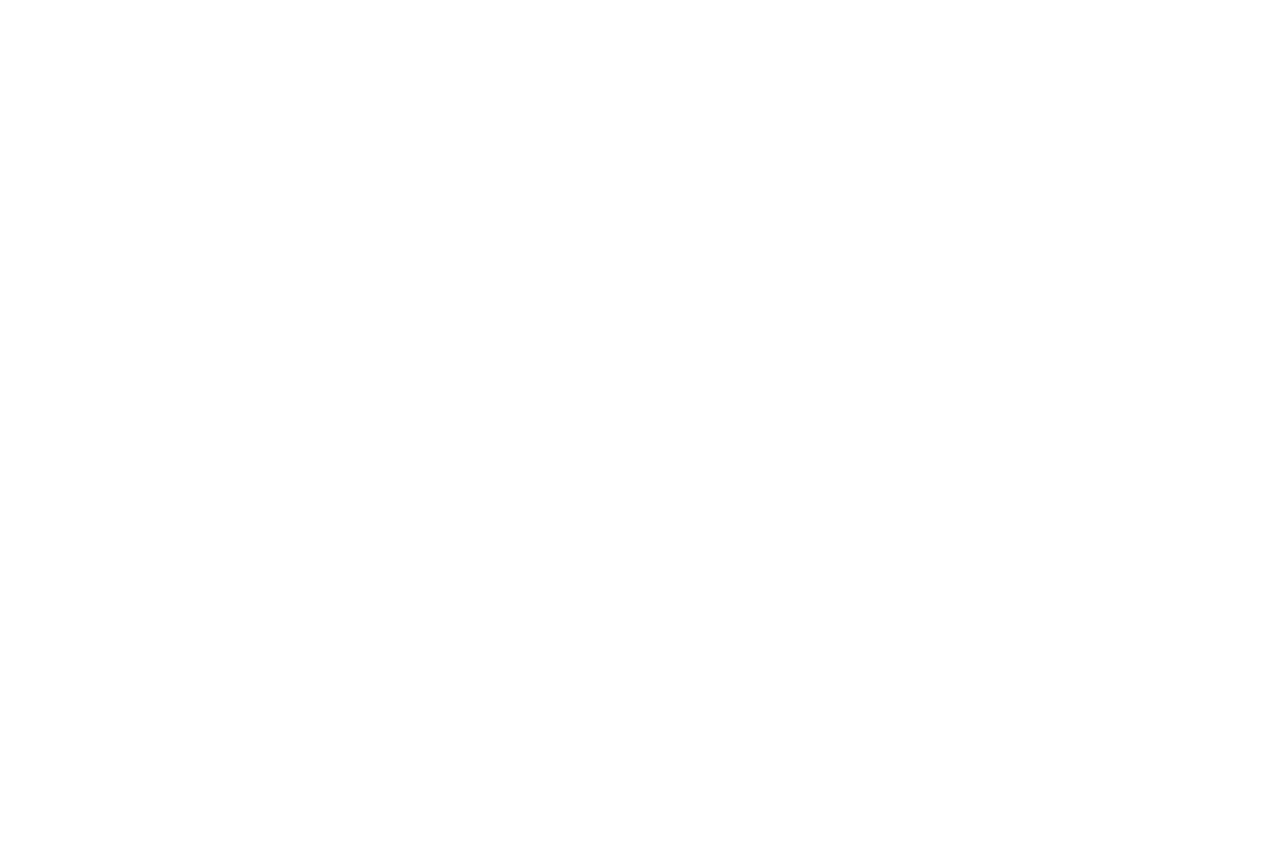
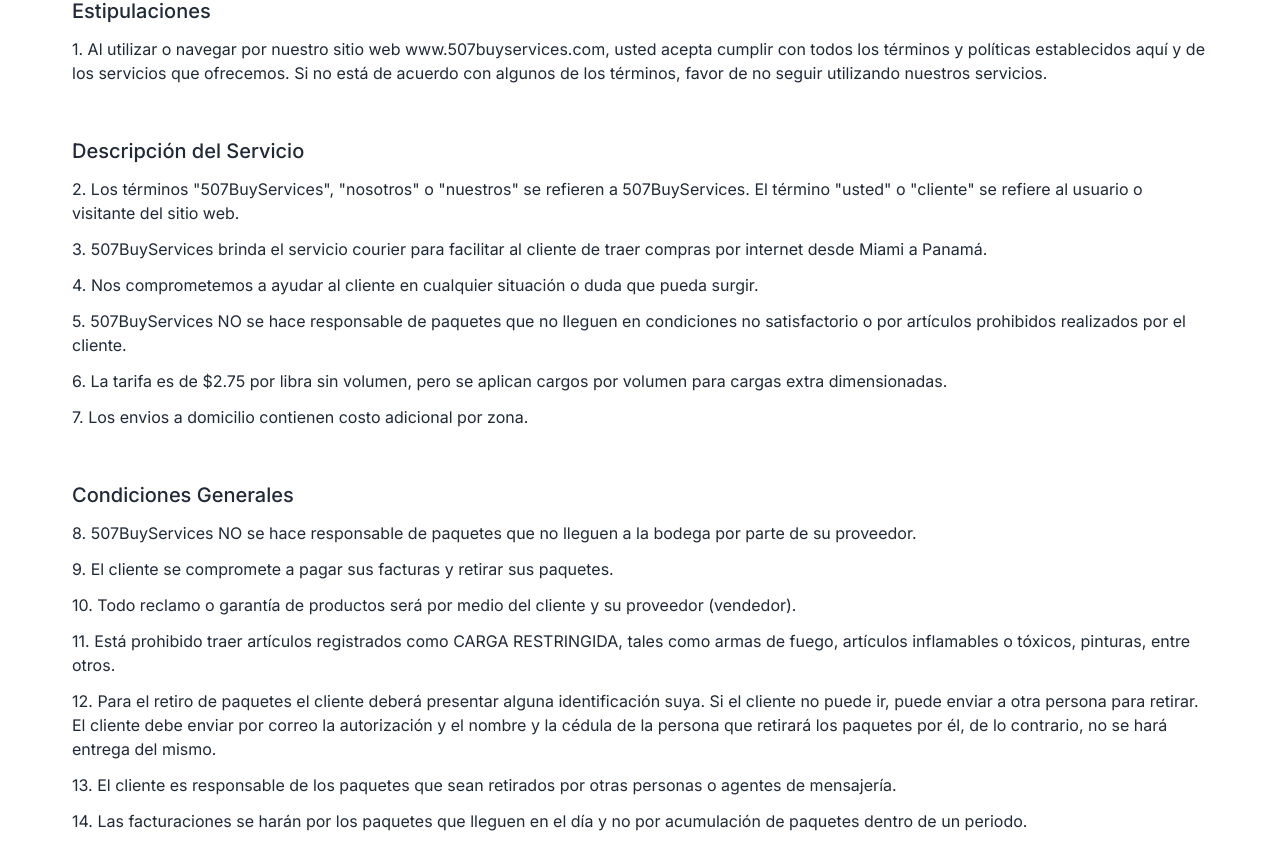
Before and after one commit to sjcydev/buyservices, a SvelteKit app: page /tyc in a window 1280 px wide. Before the commit this address had no page. Shown: the part 231-1079 px from the top of the page. Before the commit the page ends 800 px from the top, so only its background shows below. Built offline with nearby package versions, Linux system fonts and the light colour scheme.

Commit message:
Finish redesign

```diff
--- a/src/lib/components/Navbar.svelte
+++ b/src/lib/components/Navbar.svelte
@@ -8,7 +8,8 @@
 
 <nav
   class="hidden z-[-1] lg:z-50 navbar w-full bg-transparent lg:flex
-  justify-between md:px-20 min-[1235px]:px-36 py-5 lg:text-base absolute top-0"
+  justify-between md:px-20 min-[1235px]:px-36 py-5 lg:text-base
+  {$page.url.pathname === '/tyc' ? 'bg-neutral' : 'absolute top-0'}"
 >
   <a href="/">
     <img src={Logo} class="w-44" alt="507BuyServices Logo" />
@@ -27,11 +28,11 @@
 </nav>
 
 <nav
-  class="lg:hidden navbar grid place-items-center py-5 bg-transparent absolute
-  top-0 z-[50]"
+  class="lg:hidden navbar grid place-items-center py-5 top-0 z-[50]
+  {$page.url.pathname === '/tyc' ? 'bg-neutral' : ' bg-transparent absolute'}"
 >
   <a href="/">
-    <img src={Logo} class="w-40" alt="DropCargo Express Logo" />
+    <img src={Logo} class="w-40" alt="Logo" />
   </a>
 </nav>
 <nav class="fixed bottom-0 z-50 navbar lg:hidden">
--- a/src/routes/+page.svelte
+++ b/src/routes/+page.svelte
@@ -130,7 +130,7 @@
 </div>
 
 <div class="grid place-items-center lg:mt-24">
-  <div class="card w-full max-w-5xl bg-base-100 rounded-none">
+  <div class="card w-full max-w-5xl bg-transparent rounded-none">
     <div class="card-body grid lg:grid-cols-2 place-items-center">
       <div class="p-5">
         <h3 class="text-2xl font-semibold mb-5">Precio Único</h3>
@@ -146,11 +146,6 @@
         <p>/ libra sin volumen</p>
       </div>
     </div>
-    <!-- <img -->
-    <!--   src={PaperPlane} -->
-    <!--   alt="Avion de Papel" -->
-    <!--   class="absolute w-32 -bottom-8 -right-8" -->
-    <!-- /> -->
   </div>
 </div>
 
@@ -249,7 +244,7 @@
   <h3 class="uppercase text-lg text-center font-medium mb-8 tracking-widest">
     Sucursales
   </h3>
-  <div class="grid grid-cols-2 place-items-center">
+  <div class="grid lg:grid-cols-2 place-items-center gap-10 lg:gap-0">
     {#each sucursales as sucursal}
       <div class="text-center max-w-md">
         <h3 class="text-lg font-medium uppercase mb-4 tracking-widest">
@@ -272,9 +267,9 @@
   text-neutral-content"
 >
   <div class="grid grid-flow-col gap-4">
-    <a href="/" class="link link-hover">Tracking</a>
-    <a href="/" class="link link-hover">Abrir Casillero</a>
-    <a href="/" class="link link-hover">Terminos y Condiciones</a>
+    <a href="/tracking" class="link link-hover">Tracking</a>
+    <a href="/registrar" class="link link-hover">Abrir Casillero</a>
+    <a href="/tyc" class="link link-hover">Terminos y Condiciones</a>
   </div>
   <div>
     <p>Copyright © 2023 - Todo los derechos reservados por 507BuyServices</p>
--- /dev/null
+++ b/src/routes/registrar/+page.svelte
@@ -0,0 +1,26 @@
+<script>
+  import AbrirCasillero from "$lib/components/AbrirCasillero.svelte";
+  import { blur } from "svelte/transition";
+  import { onMount } from "svelte";
+  let ready = false;
+  onMount(() => (ready = true));
+</script>
+
+<svelte:head>
+  <title>Registra tu Casillero Gratis</title>
+</svelte:head>
+
+<div
+  class="hero min-h-screen relative"
+  style="background-image: url(https://images.unsplash.com/photo-1490670096971-8005fec55d50?ixlib=rb-4.0.3&ixid=M3wxMjA3fDB8MHxwaG90by1wYWdlfHx8fGVufDB8fHx8fA%3D%3D&auto=format&fit=crop&w=1470&q=80);"
+>
+  <div class="hero-overlay bg-opacity-50" />
+  {#if ready}
+    <div
+      in:blur={{ duration: 750, amount: 2 }}
+      class="hero-content text-center text-primary-content w-full"
+    >
+      <AbrirCasillero />
+    </div>
+  {/if}
+</div>
--- /dev/null
+++ b/src/routes/tracking/+page.svelte
@@ -0,0 +1,69 @@
+<script lang="ts">
+  import { blur } from "svelte/transition";
+  import { onMount } from "svelte";
+
+  let trackInput = "";
+  function track() {
+    if (trackInput.length > 0) {
+      YQV5.trackSingle({
+        //Required, Specify the container ID of the carrier content.
+        YQ_ContainerId: "track17-container",
+        //Optional, specify tracking result height, max height 800px, default is 560px.
+        YQ_Height: 560,
+        //Optional, select carrier, default to auto identify.
+        YQ_Fc: "0",
+        //Optional, specify UI language, default language is automatically detected based on the browser settings.
+        YQ_Lang: "es",
+        //Required, specify the number needed to be tracked.
+        YQ_Num: trackInput,
+      });
+    }
+  }
+
+  let ready = false;
+  onMount(() => (ready = true));
+</script>
+
+<svelte:head>
+  <title>Trackea Tus Paquetes</title>
+  <script
+    type="text/javascript"
+    src="//www.17track.net/externalcall.js"
+    defer
+  ></script>
+</svelte:head>
+
+<div
+  class="hero min-h-screen"
+  style="background-image: url(https://images.unsplash.com/photo-1549194388-f61be84a6e9e?ixlib=rb-4.0.3&ixid=M3wxMjA3fDB8MHxwaG90by1wYWdlfHx8fGVufDB8fHx8fA%3D%3D&auto=format&fit=crop&w=1472&q=80)"
+>
+  <div class="hero-overlay bg-opacity-30" />
+  {#if ready}
+    <div
+      class="hero-content text-center w-full"
+      in:blur={{ duration: 750, amount: 2 }}
+    >
+      <div class="w-full card bg-base-100 p-10 shadow-2xl">
+        <div class="text-neutral-focus mb-10">
+          <h1 class="text-3xl lg:text-4xl mb-3 font-medium">
+            Rastrea tu Paquete
+          </h1>
+          <h2 class="text-lg lg:text-xl">
+            Conoce el estado actual de tu paquete
+          </h2>
+        </div>
+        <form class="join w-full" on:submit|preventDefault={track}>
+          <input
+            class="input input-bordered join-item w-full mb-10"
+            placeholder="Codigo de Rastreo"
+            bind:value={trackInput}
+          />
+          <button class="btn btn-primary text-white join-item" type="submit"
+            >Track</button
+          >
+        </form>
+        <div id="track17-container" class="w-full" />
+      </div>
+    </div>
+  {/if}
+</div>
--- /dev/null
+++ b/src/routes/tyc/+page.svelte
@@ -0,0 +1,156 @@
+<svelte:head>
+  <title>Terminos y Condiciones</title>
+</svelte:head>
+
+<div class="grid place-items-center">
+  <h1 class="text-3xl lg:text-4xl font-medium my-8 lg:my-10 text-center">
+    Términos y Condiciones
+  </h1>
+  <div class="max-w-6xl mb-6">
+    <h2 class="text-xl font-medium mb-3">Estipulaciones</h2>
+    <p>
+      1. Al utilizar o navegar por nuestro sitio web www.507buyservices.com,
+      usted acepta cumplir con todos los términos y políticas establecidos aquí
+      y de los servicios que ofrecemos. Si no está de acuerdo con algunos de los
+      términos, favor de no seguir utilizando nuestros servicios.
+    </p>
+  </div>
+  <div class="max-w-6xl mb-6">
+    <h2 class="text-xl font-medium mb-3">Descripción del Servicio</h2>
+    <p>
+      2. Los términos "507BuyServices", "nosotros" o "nuestros" se refieren a
+      507BuyServices. El término "usted" o "cliente" se refiere al usuario o
+      visitante del sitio web.
+    </p>
+    <p>
+      3. 507BuyServices brinda el servicio courier para facilitar al cliente de
+      traer compras por internet desde Miami a Panamá.
+    </p>
+    <p>
+      4. Nos comprometemos a ayudar al cliente en cualquier situación o duda que
+      pueda surgir.
+    </p>
+    <p>
+      5. 507BuyServices NO se hace responsable de paquetes que no lleguen en
+      condiciones no satisfactorio o por artículos prohibidos realizados por el
+      cliente.
+    </p>
+    <p>
+      6. La tarifa es de $2.75 por libra sin volumen, pero se aplican cargos por
+      volumen para cargas extra dimensionadas.
+    </p>
+    <p>7. Los envios a domicilio contienen costo adicional por zona.</p>
+  </div>
+  <div class="max-w-6xl mb-6">
+    <h2 class="text-xl font-medium mb-3">Condiciones Generales</h2>
+    <p>
+      8. 507BuyServices NO se hace responsable de paquetes que no lleguen a la
+      bodega por parte de su proveedor.
+    </p>
+    <p>
+      9. El cliente se compromete a pagar sus facturas y retirar sus paquetes.
+    </p>
+    <p>
+      10. Todo reclamo o garantía de productos será por medio del cliente y su
+      proveedor (vendedor).
+    </p>
+    <p>
+      11. Está prohibido traer artículos registrados como CARGA RESTRINGIDA,
+      tales como armas de fuego, artículos inflamables o tóxicos, pinturas,
+      entre otros.
+    </p>
+    <p>
+      12. Para el retiro de paquetes el cliente deberá presentar alguna
+      identificación suya. Si el cliente no puede ir, puede enviar a otra
+      persona para retirar. El cliente debe enviar por correo la autorización y
+      el nombre y la cédula de la persona que retirará los paquetes por él, de
+      lo contrario, no se hará entrega del mismo.
+    </p>
+    <p>
+      13. El cliente es responsable de los paquetes que sean retirados por otras
+      personas o agentes de mensajería.
+    </p>
+    <p>
+      14. Las facturaciones se harán por los paquetes que lleguen en el día y no
+      por acumulación de paquetes dentro de un periodo.
+    </p>
+    <p>
+      15. 507BuyServices tendrá la potestad de cancelar o cerrar de inmediato la
+      cuenta del cliente por mal uso de este o alguna falta que la empresa tome
+      por inadecuado.
+    </p>
+    <p>
+      16. Paquetes con más de 30 días en la bodega, se tomarán como abandonados
+      y serán destruidos sin responsabilidad alguna de 507BuyServices.
+    </p>
+    <p>
+      17. El tiempo de entrega puede extenderse por motivos de festividades
+      nacionales o factores externos.
+    </p>
+    <p>
+      18. Para cargas aéreas, el cliente tendrá 30 días a partir de la fecha
+      facturada para retirar los paquetes en bodega, de lo contrario se le
+      sumará a la factura un recargo de $1 por día.
+    </p>
+    <p>
+      19. Las cargas marítimas tendrán 15 (quince) días, a partir de la fecha de
+      facturación, para ser retirado, de lo contrario tendrán un recargo de $1
+      (un balboa) por día.
+    </p>
+    <p>
+      20. Cargas marítimas deberán ser notificadas a 507BuyServices antes de
+      realizar las compras para tener un mejor control del mismo.
+    </p>
+  </div>
+  <div class="max-w-6xl mb-6">
+    <h2 class="text-xl font-medium mb-3">Políticas de Pago</h2>
+    <p>
+      21. 507BuyServices tendrá la potestad de modificar las tarifas de servicio
+      cuando se considere necesario, notificándose a sus clientes por medio de
+      correo electrónicos.
+    </p>
+    <p>
+      22. Entregas a domicilio en el área de provincia de Panamá tendrá un costo
+      adicional (solicitar por medio de e mail info@507buyservices.com o
+      whatsapp).
+    </p>
+    <p>
+      23. Entregas fuera de la provincia de Panamá tendrá un costo adicional
+      (solicitar por medio de e mail info@507buyservices.com o al whatsapp).
+    </p>
+    <p>
+      24. Entregas fuera de la provincia de Panamá por medio de transporte, el
+      cliente asumirá el pago dependiendo de la empresa de transporte
+      seleccionada.
+    </p>
+    <p>
+      25. 507BuyServices no se hace responsable de pérdidas o inconvenientes que
+      pueda suceder durante el envío hacia afuera de la provincia de Panamá con
+      proveedores externos de envío. Solo nos responsabilizamos del envío hasta
+      el proveedor, es decir, hasta enviarle el número de rastreo al número
+      suministrado por el cliente en el momento de registro.
+    </p>
+    <p>
+      26. Los pagos o cancelación de facturas serán por medio de transferencia a
+      la cuenta, Yappy proporcionada por 507BuyServices adjunto en la factura en
+      su correo electrónico.
+    </p>
+  </div>
+  <div class="max-w-6xl mb-12">
+    <h2 class="text-xl font-medium mb-3">Acuerdo</h2>
+    <p>
+      27. El cliente acepta los términos y condiciones enumerados en la parte
+      superior a partir en el momento que registre tu casillero con nosotros en
+      www.507buyservices.com
+    </p>
+  </div>
+</div>
+
+<style>
+  p {
+    margin-bottom: 12px;
+  }
+  div {
+    padding: 8px;
+  }
+</style>
```
